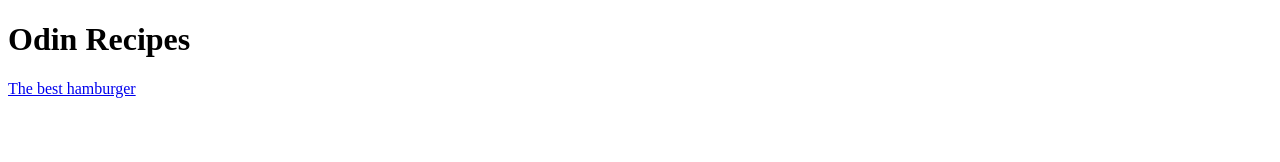
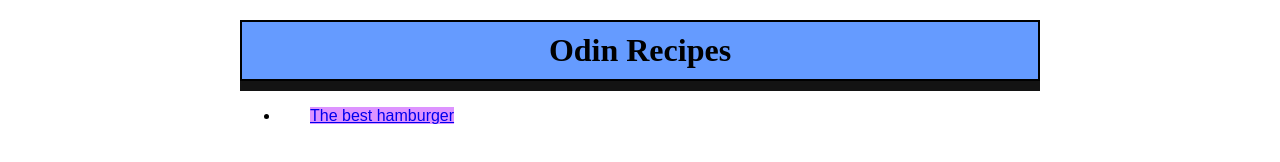
Before and after one commit to MatiPoesch/odin-recipes, a plain HTML site: page index.html in a window 1280 px wide. Drawn offline with Linux system fonts and the light colour scheme.

Commit message:
Add css stylesheet

```diff
--- a/index.html
+++ b/index.html
@@ -1,11 +1,15 @@
 <!DOCTYPE html>
 <html lang="en">
     <head>
+        <link rel="stylesheet" href="style.css">
         <meta charset="UTF-8">
         <title>Odin recipes</title>
     </head>
     <body>
         <h1>Odin Recipes</h1>
-        <a href="./recipes/hamburger.html">The best hamburger</a>
+        <div class="first-div"> </div>
+        <ul>
+            <li><a class="recipe-link" href="./recipes/hamburger.html">The best hamburger</a></li>
+        </ul>
     </body>
 </html>
--- /dev/null
+++ b/recipes/hamburgerstyle.css
@@ -0,0 +1,18 @@
+*{
+    background-color: rgba(134, 134, 134, 0.178);
+    box-sizing: border-box;
+}
+body{
+    width: 800px;
+    margin:auto;
+    padding: 10px;
+    border:5px solid lightskyblue;
+}
+h1 {
+    background-color: rgb(101, 155, 255);
+    text-align: center;
+    font-family: Arial, Helvetica, sans-serif;
+    margin-right: 0;
+    margin-left: 0;
+
+}
--- /dev/null
+++ b/style.css
@@ -0,0 +1,29 @@
+*{
+    box-sizing: border-box;
+}
+body {
+    width: 800px;
+    margin: auto;
+}
+
+h1 {
+    background-color: rgb(101, 155, 255);
+    text-align: center;
+    margin: auto;
+    margin-top: 20px;
+    text-align: center;
+    padding: 10px;
+    border:2px double black;
+
+}
+.first-div {
+    background-color: rgba(0, 0, 0, 0.925);
+    height: 10px;
+    /* width: 600px; */
+    margin: auto
+}
+a{
+    background-color: rgba(211, 116, 255, 0.774);
+    margin-left: 30px;
+    font-family: Arial, Helvetica, sans-serif;
+}
```
Also changed, not shown: recipes/hamburger.html (+2 -1 lines).
